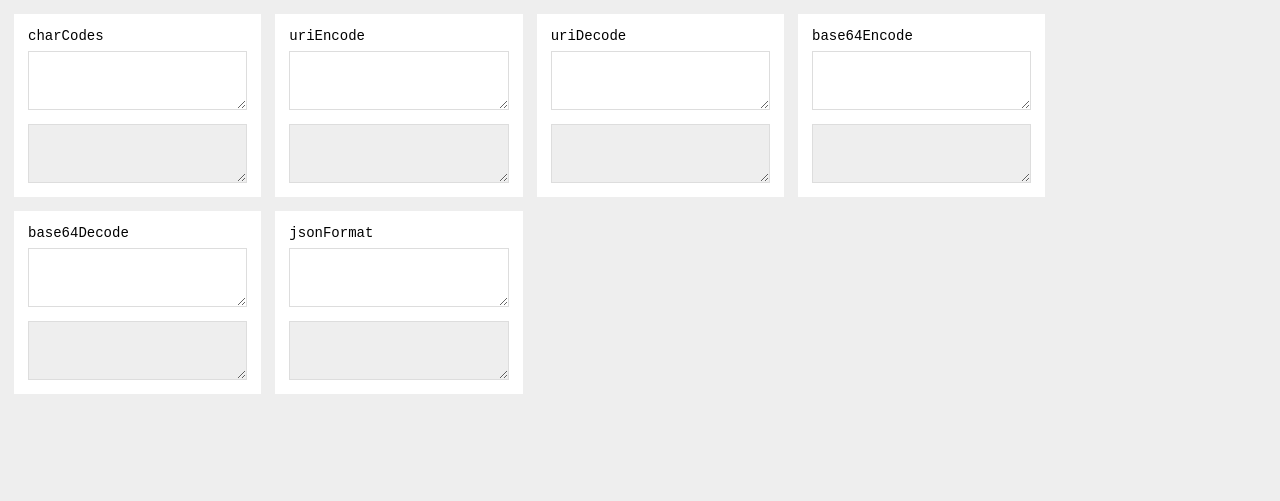
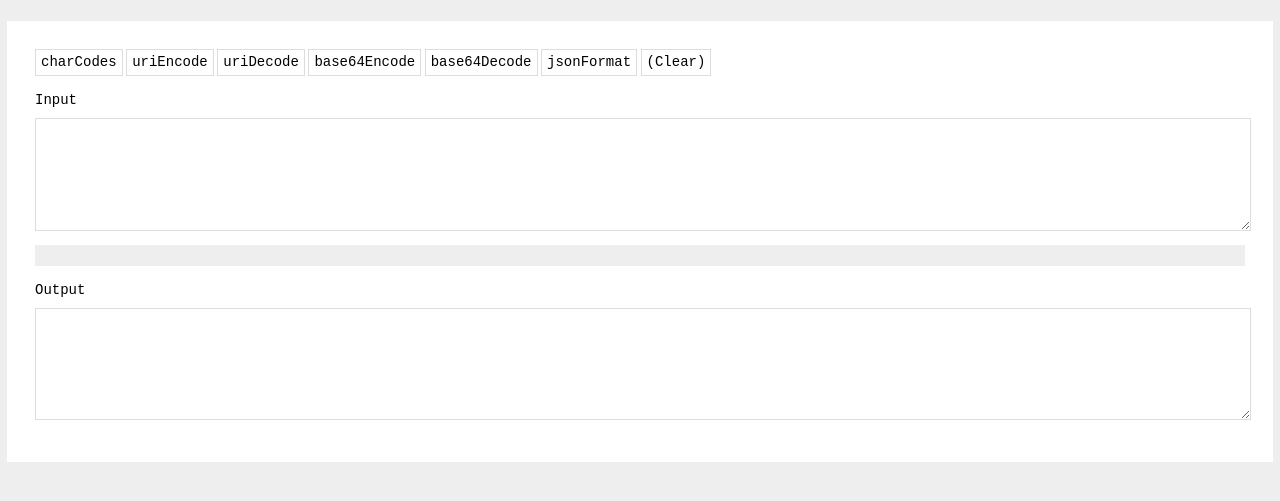
Before and after one commit to fbacall/fbacall.github.io, a Jekyll site: the page util.html, which Jekyll copies as it is, in a window 1280 px wide. Shown: the top 501 px of the page. Built offline with Jekyll 4.4.1, drawn with Linux system fonts in a browser that asks for light colours.

Commit message:
Pipelining

```diff
--- a/util.html
+++ b/util.html
@@ -12,13 +12,14 @@
             padding: 0.5em;
             margin: 0;
             font-size: 14px;
+            line-height: 1.5;
         }
 
-        .box {
-            background: #fff;
-            padding: 1em;
-            display: inline-block;
-            margin: 0.5em;
+        .wrapper {
+            max-width: 1400px;
+            margin: 1em auto;
+            background: white;
+            padding: 2em;
         }
 
         label {
@@ -30,27 +31,84 @@
             border: 1px solid #ddd;
             display: block;
             margin-bottom: 1em;
-            height: 4em;
-            width: 16em;
+            height: 8em;
+            width: 100%;
         }
 
         textarea:disabled {
             background: #eee;
         }
 
-        textarea:last-child {
-            margin-bottom: 0;
+        #error {
+            background: #fee;
+            color: #921a1a;
         }
 
-        textarea.error {
+        #pipeline {
+            background: #eee;
+            height: 1.5em;
+        }
+
+        .tool {
+            border: 1px solid #ddd;
+            padding: 2px 5px;
+            cursor: pointer;
+            user-select: none;
+            display: inline-block;
+            margin-right: 0.25em;
+            background: white;
+        }
+
+        .tool.active {
+            background: #b5ff95;
+            border-color: #009926;
+        }
+
+        .step {
+            display: inline-block;
+        }
+
+        .step::after {
+            content: '→';
+            padding: 0 5px;
+        }
+
+        .step:last-child::after {
+            content: '';
+            padding: 0;
+        }
+
+        .step.success {
+            background: #b5ff95;
+        }
+
+        .step.fail {
             background: #fee;
+        }
+
+        section {
+            margin-bottom: 1em;
         }
     </style>
 </head>
 <body>
-
+<div class="wrapper">
+    <section id="tools"></section>
+    <section>
+        <label for="input">Input</label>
+        <textarea id="input" class="io input"></textarea>
+    </section>
+    <section>
+        <div id="pipeline"></div>
+        <div id="error"></div>
+    </section>
+    <section>
+        <label for="output">Output</label>
+        <textarea id="output" class="io output"></textarea>
+    </section>
+</div>
 <script>
-    const operations = {
+    const tools = {
         charCodes: function (input) {
             const a = input;
             const codes = new Array(a.length);
@@ -82,36 +140,87 @@
         }
     };
 
+    function swapTool(tool) {
+        clearPipeline();
+        addTool(tool);
+    }
+
+    function addTool(tool) {
+        document.querySelector('.tool[data-tool=' + tool + ']').classList.add('active');
+        document.getElementById('pipeline').appendChild(stepElement(tool));
+    }
+
+    function clearPipeline() {
+        document.getElementById('pipeline').innerHTML = '';
+        document.querySelectorAll('.tool.active').forEach(tool => tool.classList.remove('active'));
+    }
+
+    function stepElement(tool) {
+        const el = document.createElement('div');
+        el.className = 'step';
+        el.dataset.tool = tool;
+        el.innerText = tool;
+        return el;
+    }
+
+    function recalc() {
+        const errorEl = document.getElementById('error');
+        errorEl.innerText = '';
+        let input = document.getElementById('input').value;
+        let err = false;
+
+        if (!input) {
+            return;
+        }
+        document.getElementById('pipeline').querySelectorAll('.step').forEach(function (step) {
+            step.classList.remove('success', 'fail');
+            const tool = tools[step.dataset.tool];
+            try {
+                input = tool(input);
+                step.classList.add('success');
+            } catch (e) {
+                err = true;
+                errorEl.innerText = `[${step.dataset.tool}] ${e}`;
+                step.classList.add('fail');
+            }
+        });
+
+        if (!err) {
+            document.getElementById('output').value = input;
+        }
+    }
+
     document.addEventListener('DOMContentLoaded', function () {
-        for (const [key, func] of Object.entries(operations)) {
-            const element = document.createElement('div');
-            element.className = 'box';
+        const toolBox = document.getElementById('tools');
+        for (const tool in tools) {
+            const toolEl = document.createElement('div');
+            toolEl.className = 'tool';
+            toolEl.dataset.tool = tool;
+            toolEl.innerText = tool;
+            toolEl.addEventListener('click', function (e) {
+                if (e.shiftKey) {
+                    addTool(tool);
+                } else {
+                    swapTool(tool);
+                }
 
-            const title = document.createElement('label');
-            title.innerText = key;
-            element.appendChild(title);
-
-            const input = document.createElement('textarea');
-            input.type = 'text';
-            element.appendChild(input);
-
-            const output = document.createElement('textarea');
-            output.type = 'text';
-            output.readOnly = true;
-            output.disabled = true;
-            element.appendChild(output);
-
-            input.addEventListener('keyup', function () {
-                try {
-                    output.value = func(input.value);
-                    input.classList.remove('error');
-                } catch (e) {
-                    input.classList.add('error');
-                }
+                recalc();
             });
 
-            document.body.appendChild(element);
+            toolBox.appendChild(toolEl);
         }
+
+        const clearEl = document.createElement('div');
+        clearEl.className = 'tool';
+        clearEl.innerHTML = '(Clear)';
+        clearEl.addEventListener('click', function () {
+            clearPipeline();
+            recalc();
+            document.getElementById('output').value = '';
+        });
+        toolBox.appendChild(clearEl);
+
+        document.getElementById('input').addEventListener('keyup', recalc);
     });
 </script>
 </body>
```
